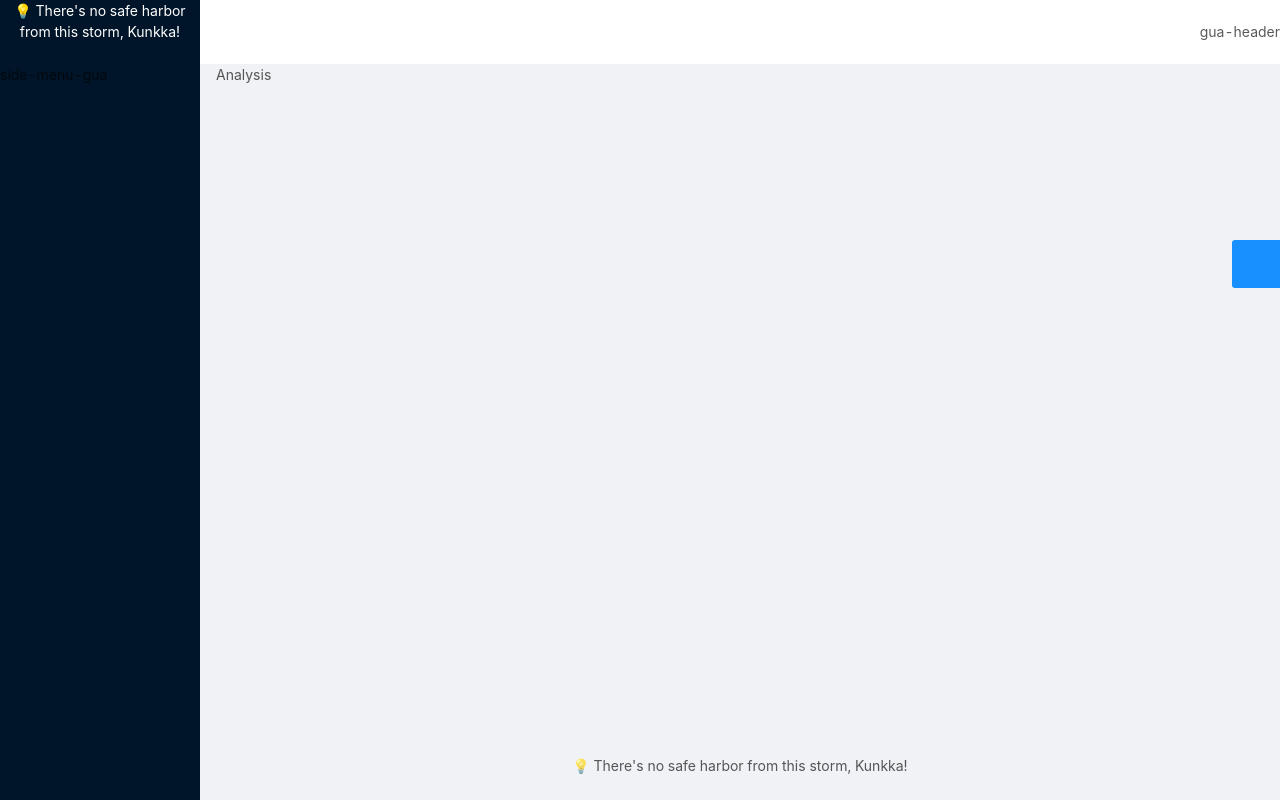
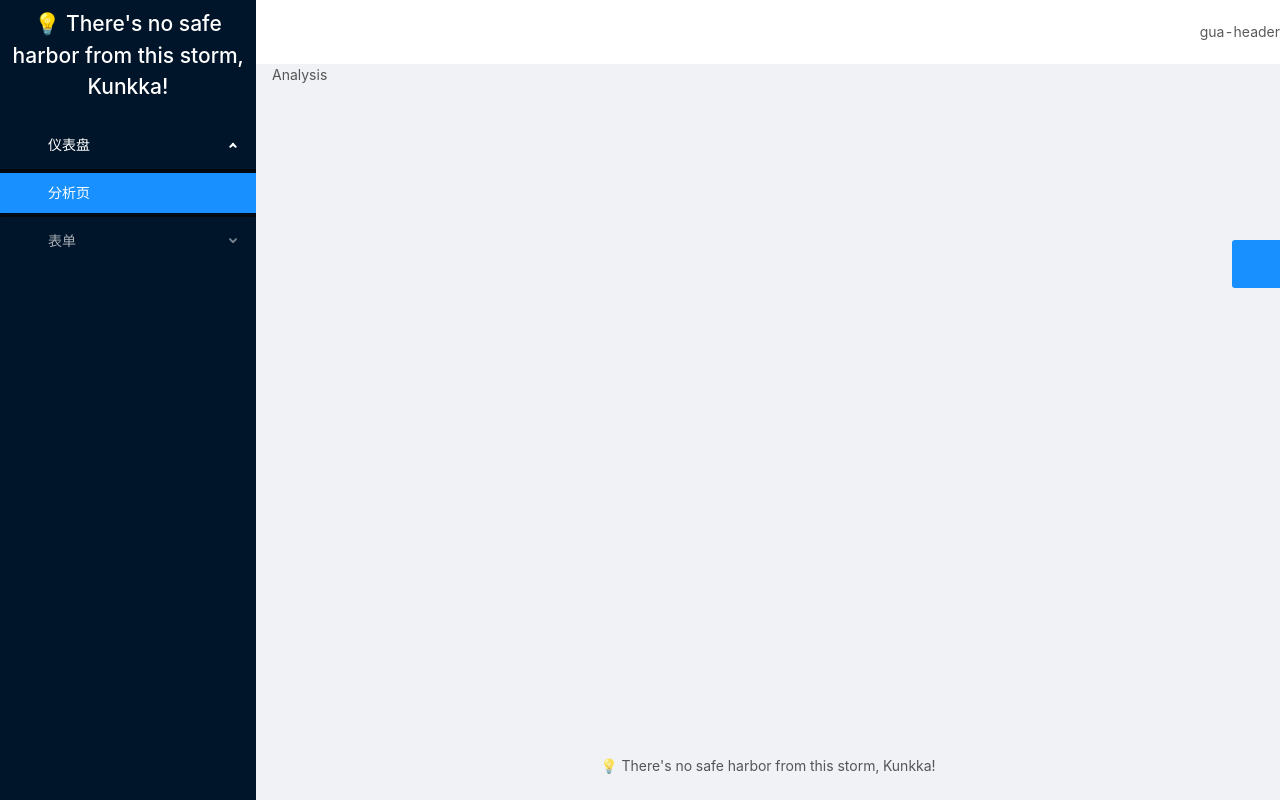
Before and after one commit to DoOneThingAtATime/storm-spirit, a Vue app: page /dashboard/analysis in a window 1280 px wide. Built offline with nearby package versions, Linux system fonts and the light colour scheme.

Commit message:
完成通过 router.js 渲染侧边菜单栏

```diff
--- a/src/layouts/BasicLayout.vue
+++ b/src/layouts/BasicLayout.vue
@@ -7,11 +7,12 @@
         :trigger="null"
         collapsible
         v-model="collapsed"
+        width="256px"
       >
-        <div class="logo">
+        <h2 class="logo">
           💡 There's no safe harbor from this storm, Kunkka!
-        </div>
-        <s-s-side-menu></s-s-side-menu>
+        </h2>
+        <s-s-side-menu :theme="navTheme"></s-s-side-menu>
       </a-layout-sider>
 
       <a-layout>
@@ -75,7 +76,7 @@ export default {
   }
 }
 .logo {
-  height: 64px;
+  padding: 8px;
   text-align: center;
   overflow: hidden;
 }
--- a/src/layouts/SideMenu.vue
+++ b/src/layouts/SideMenu.vue
@@ -1,12 +1,94 @@
 <template>
-  <div>
-    <p>side-menu-gua</p>
+  <div style="width: 256px">
+    <a-menu
+      :selectedKeys="selectedKeys"
+      :openKeys.sync="openKeys"
+      mode="inline"
+      :theme="theme"
+    >
+      <template v-for="item in menuData">
+        <a-menu-item
+          v-if="!item.children"
+          :key="item.path"
+          @click="() => $router.push({ path: item.path, query: $route.query })"
+        >
+          <a-icon v-if="item.meta.icon" :type="item.meta.icon" />
+          <span>{{ item.meta.title }}</span>
+        </a-menu-item>
+        <sub-menu v-else :menu-info="item" :key="item.path" />
+      </template>
+    </a-menu>
   </div>
 </template>
 
 <script>
-export default {}
+import SubMenu from './SubMenu'
+export default {
+  props: {
+    theme: {
+      type: String,
+      default: 'dark'
+    }
+  },
+  components: {
+    'sub-menu': SubMenu
+  },
+  data() {
+    this.selectedKeysMap = {}
+    this.openKeysMap = {}
+    const menuData = this.getMenuData(this.$router.options.routes)
+
+    return {
+      collapsed: false,
+      menuData,
+      selectedKeys: this.selectedKeysMap[this.$route.path],
+      openKeys: this.collapsed ? [] : this.openKeysMap[this.$route.path]
+    }
+  },
+  watch: {
+    '$route.path': function(val) {
+      this.selectedKeys = this.selectedKeysMap[val]
+      this.openKeys = this.collapsed ? [] : this.openKeysMap[val]
+    }
+  },
+  methods: {
+    toggleCollapsed() {
+      this.collapsed = !this.collapsed
+    },
+    getMenuData(routes = [], parentKeys = [], selectedKey) {
+      const result = []
+      routes.forEach(route => {
+        if (route.name && !route.hideInMenu) {
+          this.openKeysMap[route.path] = parentKeys
+          this.selectedKeysMap[route.path] = [selectedKey || route.path]
+
+          const copy = { ...route }
+          delete copy.children
+          if (route.children && !route.hideChildrenInMenu) {
+            copy.children = this.getMenuData(route.children, [
+              ...parentKeys,
+              route.path
+            ])
+          } else {
+            this.getMenuData(
+              route.children,
+              selectedKey ? parentKeys : [...parentKeys, route.path],
+              selectedKey || route.path
+            )
+          }
+          result.push(copy)
+        } else if (
+          route.children &&
+          !route.hideInMenu &&
+          !route.hideChildrenInMenu
+        ) {
+          result.push(
+            ...this.getMenuData(route.children, [...parentKeys, route.path])
+          )
+        }
+      })
+      return result
+    }
+  }
+}
 </script>
-
-<style>
-</style>
--- /dev/null
+++ b/src/layouts/SubMenu.vue
@@ -0,0 +1,30 @@
+<template functional>
+  <a-sub-menu :key="props.menuInfo.path">
+    <span slot="title">
+      <a-icon
+        v-if="props.menuInfo.meta.icon"
+        :type="props.menuInfo.meta.icon"
+      /><span>{{ props.menuInfo.meta.title }}</span>
+    </span>
+    <template v-for="item in props.menuInfo.children">
+      <a-menu-item
+        v-if="!item.children"
+        :key="item.path"
+        @click="
+          () =>
+            parent.$router.push({ path: item.path, query: parent.$route.query })
+        "
+      >
+        <a-icon v-if="item.meta.icon" :type="item.meta.icon" /><span>{{
+          item.meta.title
+        }}</span>
+      </a-menu-item>
+      <sub-menu v-else :key="item.path" :menu-info="item" />
+    </template>
+  </a-sub-menu>
+</template>
+<script>
+export default {
+  props: ['menuInfo']
+}
+</script>
--- a/src/main.js
+++ b/src/main.js
@@ -3,12 +3,13 @@ import router from './router'
 import store from './store'
 import App from './App.vue'
 
-import { Button, Layout, Icon, Drawer, Radio } from 'ant-design-vue'
+import { Button, Layout, Icon, Drawer, Radio, Menu } from 'ant-design-vue'
 Vue.use(Button)
 Vue.use(Layout)
 Vue.use(Icon)
 Vue.use(Drawer)
 Vue.use(Radio)
+Vue.use(Menu)
 
 Vue.config.productionTip = false
 
--- a/src/router.js
+++ b/src/router.js
@@ -12,6 +12,7 @@ const router = new Router({
   routes: [
     {
       path: '/user',
+      hideInMenu: true,
       component: () =>
         import(/* webpackChunkName: "user" */ './layouts/UserLayout'),
       redirect: '/user/login',
@@ -39,28 +40,36 @@ const router = new Router({
         {
           path: '/dashboard',
           name: 'dashboard',
-          component: { render: h => h('router-view') }
-        },
-        {
-          path: '/dashboard/analysis',
-          name: 'analysis',
-          component: () =>
-            import(/* webpackChunkName: "dashboard" */ './views/Dashboard/Analysis')
+          meta: { icon: 'dashboard', title: '仪表盘' },
+          component: { render: h => h('router-view') },
+          children: [
+            {
+              path: '/dashboard/analysis',
+              name: 'analysis',
+              meta: { title: '分析页' },
+              component: () =>
+                import(/* webpackChunkName: "dashboard" */ './views/Dashboard/Analysis')
+            }
+          ]
         },
         {
           path: '/form',
           name: 'form',
+          meta: { icon: 'form', title: '表单' },
           component: { render: h => h('router-view') },
           children: [
             {
               path: '/form/basic-form',
               name: 'basicForm',
+              meta: { title: '基础表单' },
               component: () =>
                 import(/* webpackChunkName: "form" */ './views/Forms/BasicForm')
             },
             {
               path: '/form/step-form',
               name: 'stepForm',
+              meta: { title: '分步表单' },
+              hideChildrenInMenu: true,
               component: () =>
                 import(/* webpackChunkName: "form" */ './views/Forms/StepForm'),
               redirect: '/form/step-form/info',
@@ -92,6 +101,7 @@ const router = new Router({
     {
       path: '/*',
       name: '404',
+      hideInMenu: true,
       component: NoutFound
     }
   ]
```
